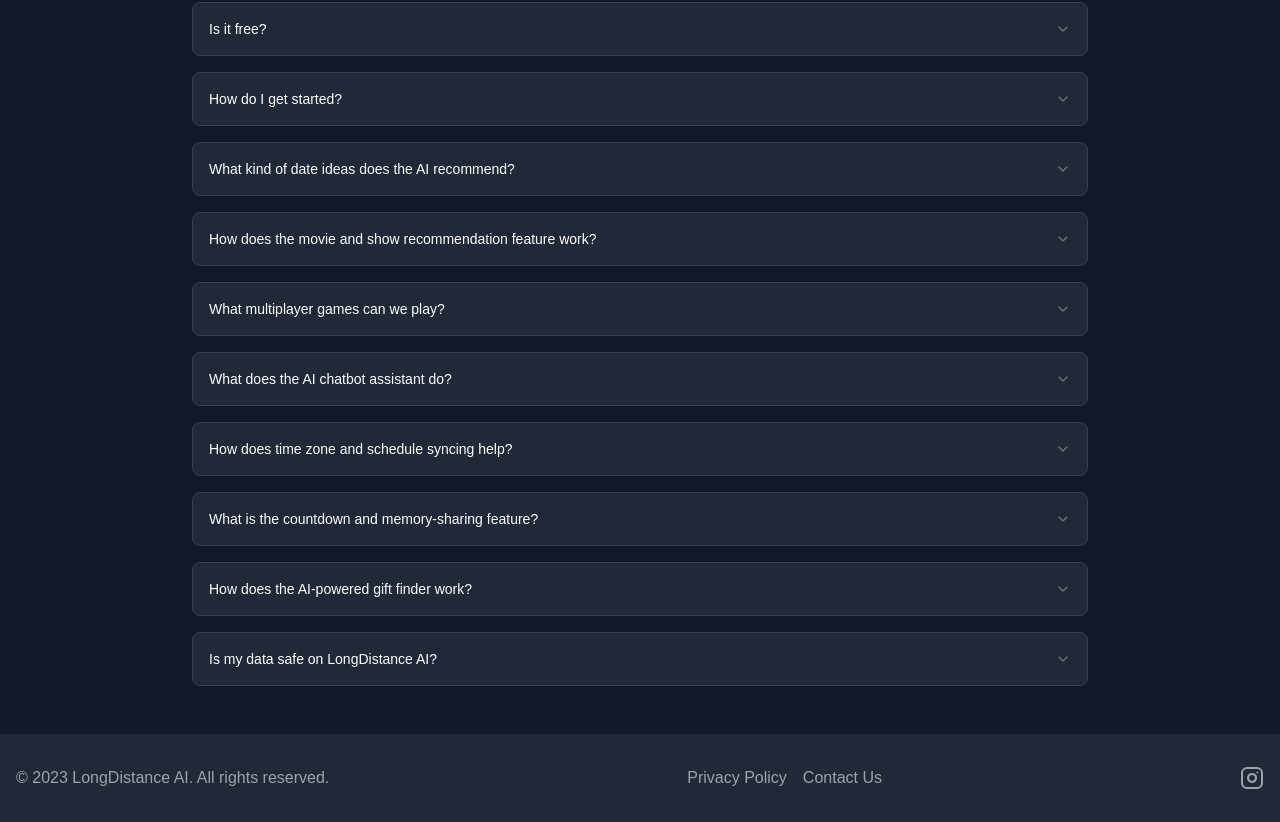
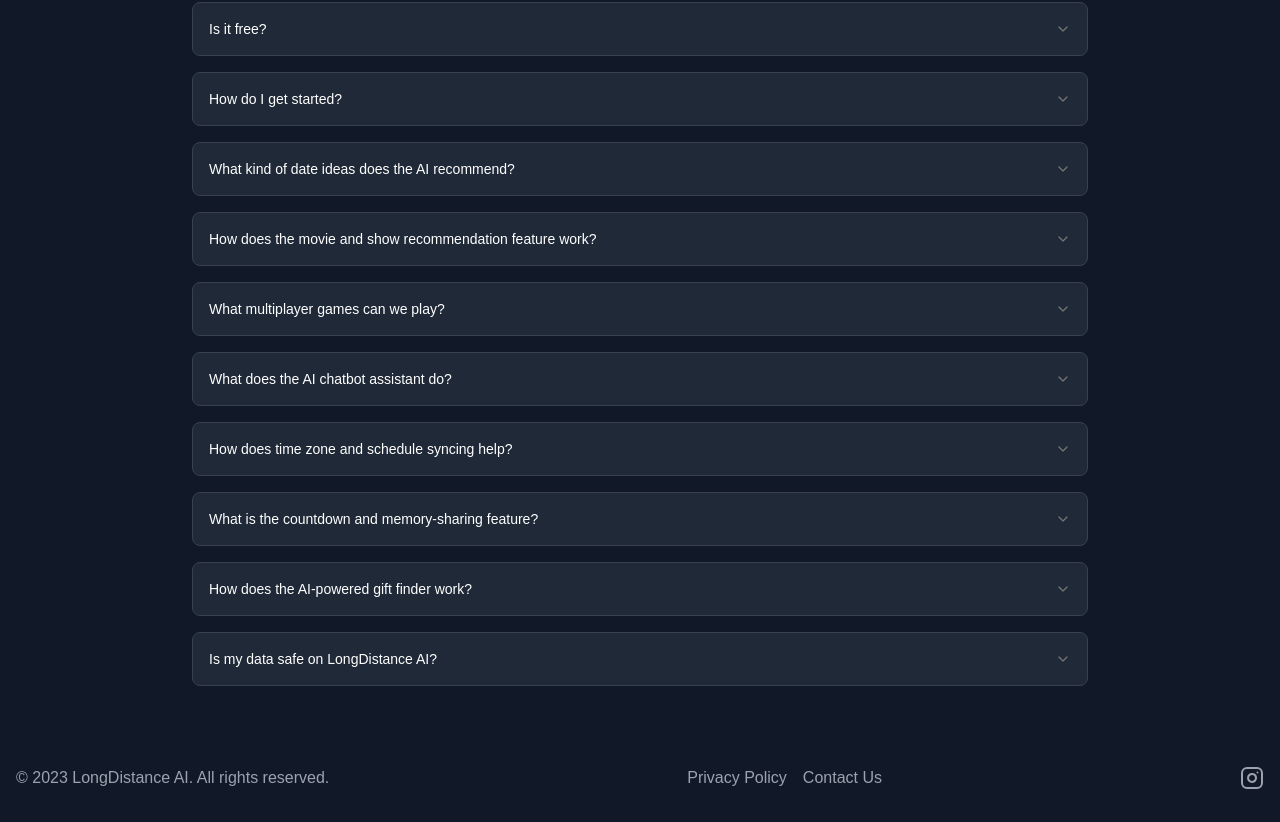
Before and after one commit to jankrom/longdistance-ai, a Next.js app: page / in a window 1280 px wide. Shown: the part 2802-3624 px from the top of the page. Built offline with nearby package versions, Linux system fonts and the light colour scheme; no server answers.

Commit message:
Change footer background color

```diff
--- a/components/Footer.tsx
+++ b/components/Footer.tsx
@@ -4,7 +4,7 @@ import { Instagram } from "lucide-react"
 
 const Footer: React.FC = () => {
   return (
-    <footer className="bg-gray-800 py-8 mt-auto">
+    <footer className="py-8 mt-auto">
       <div className="max-w-7xl mx-auto px-4 flex flex-col md:flex-row justify-between items-center">
         <div className="mb-4 md:mb-0">
           <p className="text-gray-400">
```
